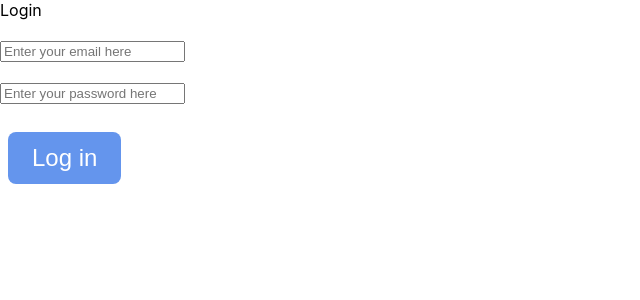
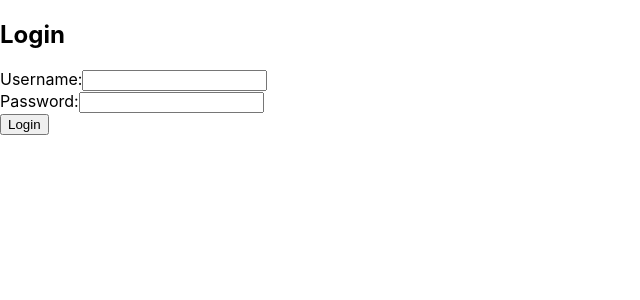
Before and after one commit to ManiKandan051298/reactProject, a React (Create React App) app in the folder my_client_app/: page /login in a window 1280 px wide. Shown: the top 300 px of the page, without its empty margins (0-640 px from the left). Built offline with nearby package versions, Linux system fonts and the light colour scheme.

Commit message:
pushdata

```diff
--- a/my_client_app/src/App.js
+++ b/my_client_app/src/App.js
@@ -5,30 +5,12 @@ import { Outlet } from "react-router-dom";
 import Login from "./Pages/Login";
 import fetchData1 from 'axios'
 import axios from "axios";
+import { get, post, put, remove } from './axiosWrapper'; // Adjust the path to the axios wrapper utility
 
 function App() {
   return (
     <div>
       <Router>
-        {/* <nav>
-          <ul>
-            <li>
-              <Link to="/">Home</Link>
-            </li>
-            <li>
-              <Link to="/about">About</Link>
-            </li>
-            <li>
-              <Link to="/home/contact">contact</Link>
-            </li>
-            <li>
-              <Link to="/Login">Login</Link>
-            </li>
-          </ul>
-        </nav> */}
-
-        {/* <hr /> */}
-
         <Routes>
           <Route index element={<Home />} />
           <Route path="about" element={<About />} />
@@ -47,25 +29,17 @@ function Home() {
   const [articles, setArticles] = useState([]);
 
   useEffect(() => {
-    async function fetchArticles() {
+    async function fetchData() {
       try {
-        const response = await fetch("http://localhost:8000/articles/");
-        if (!response.ok) {
-          throw new Error('Failed to fetch articles');
-        }
-        const data = await response.json();
-        setArticles(data.message); // Extract articles from the server response
+        const responseData = await get('/articles/');
+        console.log(responseData)
+        setArticles(responseData.message);
       } catch (error) {
-        console.error('Error fetching articles:', error);
+        console.error('Error fetching data:', error.message);
       }
     }
-
-    fetchArticles();
+    fetchData()
   }, []);
-
-  useEffect(() => {
-    console.log(articles); // Log articles when the state updates
-  }, [articles]);
 
   return (
     <div>
@@ -81,7 +55,6 @@ function Home() {
     </div>
   );
 }
-
 
 
 function About() {
--- a/my_client_app/src/Pages/Login.js
+++ b/my_client_app/src/Pages/Login.js
@@ -1,49 +1,67 @@
-import React, { useState } from 'react'
-import { useNavigate } from 'react-router-dom'
+import React, { useState } from 'react';
+import { post } from '../axiosWrapper';
+function Login() {
+  const [username, setUsername] = useState('');
+  const [password, setPassword] = useState('');
+  const [errorMessage, setErrorMessage] = useState('');
 
-const Login = (props) => {
-  const [email, setEmail] = useState('')
-  const [password, setPassword] = useState('')
-  const [emailError, setEmailError] = useState('')
-  const [passwordError, setPasswordError] = useState('')
+  const handleSubmit = (e) => {
+    e.preventDefault();
 
-  const navigate = useNavigate()
-
-  const onButtonClick = () => {
-    // You'll update this function later...
-  }
+    // Display error message if username or password is empty
+    if (!username || !password) {
+      setErrorMessage('Username and password are required.');
+    } else {
+      async function fetchData() {
+        const dict = {
+          "username": username,
+          "password": password
+        }
+        console.log(dict)
+        try {
+          const responseData = await post('/login/',dict);
+          console.log(responseData)
+          if(parseInt(responseData.status) === parseInt(0) ){
+            setErrorMessage(responseData.message)
+          }
+          if(responseData.status === parseInt(1)){
+            setErrorMessage(responseData.message)
+          }
+        } catch (error) {
+          console.error('Error fetching data:', error.message);
+        }
+      }
+      fetchData()
+    }
+  };
 
   return (
-    <div className={'mainContainer'}>
-      <div className={'titleContainer'}>
-        <div>Login</div>
-      </div>
-      <br />
-      <div className={'inputContainer'}>
-        <input
-          value={email}
-          placeholder="Enter your email here"
-          onChange={(ev) => setEmail(ev.target.value)}
-          className={'inputBox'}
-        />
-        <label className="errorLabel">{emailError}</label>
-      </div>
-      <br />
-      <div className={'inputContainer'}>
-        <input
-          value={password}
-          placeholder="Enter your password here"
-          onChange={(ev) => setPassword(ev.target.value)}
-          className={'inputBox'}
-        />
-        <label className="errorLabel">{passwordError}</label>
-      </div>
-      <br />
-      <div className={'inputContainer'}>
-        <input className={'inputButton'} type="button" onClick={onButtonClick} value={'Log in'} />
-      </div>
+    <div className="login-container">
+      <h2>Login</h2>
+      {errorMessage && <p className="error-message">{errorMessage}</p>}
+      <form onSubmit={handleSubmit}>
+        <div className="form-group">
+          <label htmlFor="username">Username:</label>
+          <input
+            type="text"
+            id="username"
+            value={username}
+            onChange={(e) => setUsername(e.target.value)}
+          />
+        </div>
+        <div className="form-group">
+          <label htmlFor="password">Password:</label>
+          <input
+            type="password"
+            id="password"
+            value={password}
+            onChange={(e) => setPassword(e.target.value)}
+          />
+        </div>
+        <button type="submit">Login</button>
+      </form>
     </div>
-  )
+  );
 }
 
-export default Login
+export default Login;
--- /dev/null
+++ b/my_client_app/src/axiosWrapper.js
@@ -0,0 +1,55 @@
+import axios from 'axios';
+
+// const baseURL = 'http://djangoservermani.pythonanywhere.com'; // Replace with your API base URL
+const baseURL = 'http://127.0.0.1:8000'; // Replace with your API base URL
+//
+const axiosInstance = axios.create({
+  baseURL,
+  timeout: 5000, // Timeout in milliseconds
+});
+
+// Wrapper function for GET request
+async function get(endpoint) {
+  try {
+    const response = await axiosInstance.get(endpoint);
+    return response.data;
+  } catch (error) {
+    console.log(error.message);
+    throw new Error(`Error fetching data from ${endpoint}: ${error.message}`);
+  }
+}
+
+// Wrapper function for POST request
+async function post(endpoint, data) {
+  try {
+    const response = await axiosInstance.post(endpoint, data);
+    return response.data;
+  } catch (error) {
+    console.log(error.message);
+    throw new Error(`Error posting data to ${endpoint}: ${error.message}`);
+  }
+}
+
+// Wrapper function for PUT request
+async function put(endpoint, data) {
+  try {
+    const response = await axiosInstance.put(endpoint, data);
+    return response.data;
+  } catch (error) {
+    console.log(error.message);
+    throw new Error(`Error updating data at ${endpoint}: ${error.message}`);
+  }
+}
+
+// Wrapper function for DELETE request
+async function remove(endpoint) {
+  try {
+    const response = await axiosInstance.delete(endpoint);
+    return response.data;
+  } catch (error) {
+    console.log(error.message);
+    throw new Error(`Error deleting data at ${endpoint}: ${error.message}`);
+  }
+}
+
+export { get, post, put, remove };
```
Also changed, not shown: my_client_app/src/axios.js (deleted, +0 -26 lines), my_client_app/src/Pages/Login.css (deleted), 1 other file (tests, documents, lock files or other folders).
